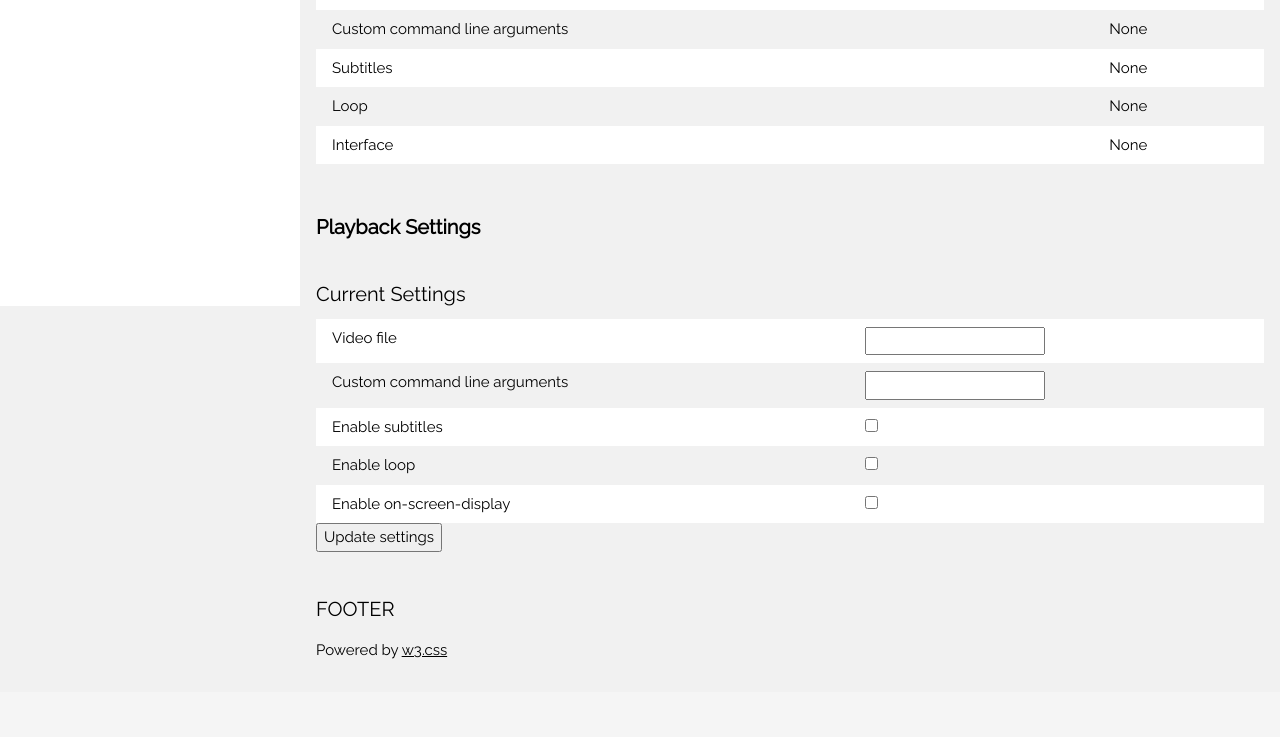
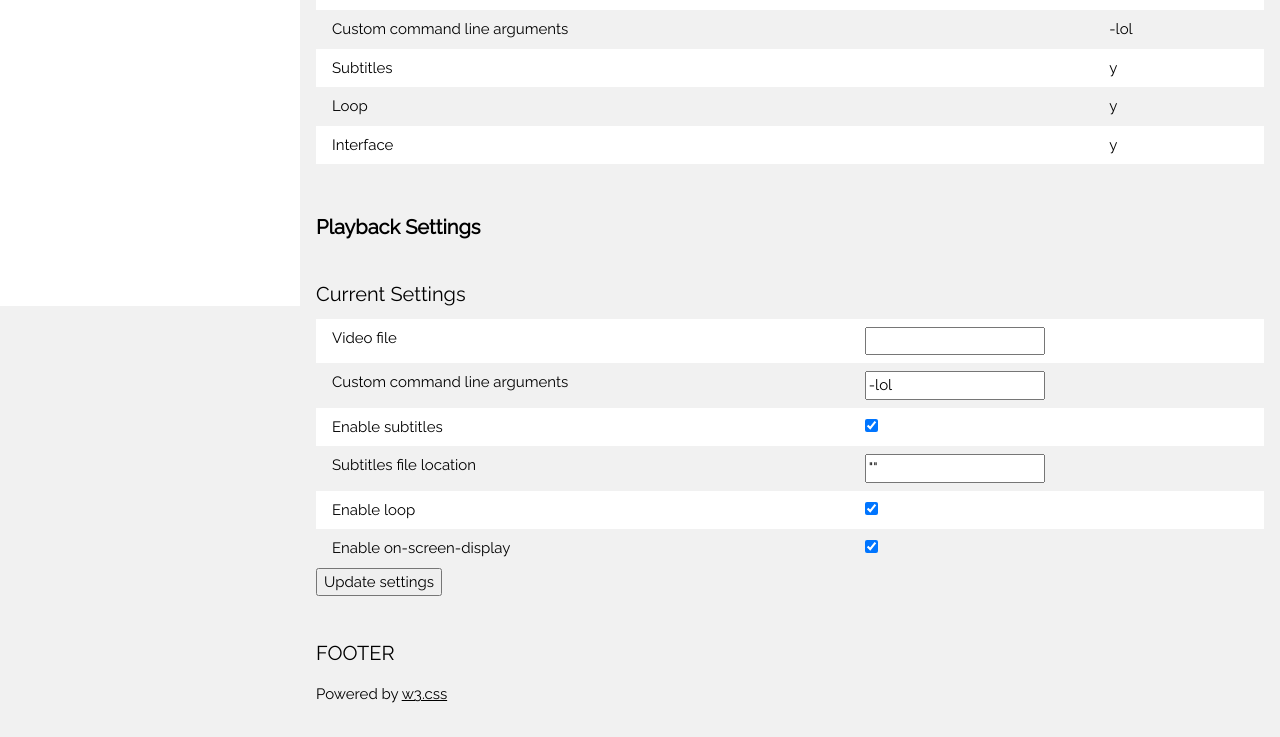
Before and after one commit to Fragrag/PiVideoLooper, a Flask app: page / in a window 1280 px wide. Shown: the part 537-1274 px from the top of the page. Before the commit the page ends 1196 px from the top, so only its background shows below. Run offline with Flask 2, Linux system fonts and the light colour scheme; some libraries are stand-ins or nearby versions.

Commit message:
Server is getting SOME data at least now

```diff
--- a/Server.py
+++ b/Server.py
@@ -14,8 +14,6 @@ class SettingsForm(FlaskForm):
     subtitles_location = StringField('Subtitles file location')
     loop = BooleanField('Enable loop')
     no_interface = BooleanField('Enable on-screen-display')
-
-    submit = SubmitField()
 
     def __init__(self, configobject, *args, **kwargs):
         super(SettingsForm, self).__init__(*args, **kwargs)
@@ -70,6 +68,14 @@ def reboot():
 @server.route('/update_settings', methods=['GET', 'POST'])
 def update_settings():
     print("Update settings")
+    if request.method == 'GET':
+        settings.file_location = request.args.get('file_location')
+        settings.command_line = request.args.get('command_line')
+        settings.subtitles = request.args.get('subtitles')
+        settings.subtitles_location = request.args.get('subtitles_location')
+        settings.loop = request.args.get('loop')
+        settings.no_interface = request.args.get('no_interface')
+
     if request.method == 'POST':
         settings.file_location = request.args.get('file_location')
         settings.command_line = request.args.get('command_line')
--- a/config.json
+++ b/config.json
@@ -1 +1 @@
-{"fileLocation": null, "commandLine": null, "subtitles": null, "subtitlesLocation": null, "loop": null, "noInterface": null}
+{"fileLocation": null, "commandLine": "-lol", "subtitles": "y", "subtitlesLocation": "\"\"", "loop": "y", "noInterface": "y"}
--- a/templates/index.html
+++ b/templates/index.html
@@ -147,7 +147,7 @@
         <div class="w3-row-padding" style="margin:0 -8px">
           <div class="">
             <h4>Current Settings</h4>
-            <form method="POST" action="/update_settings" enctype="multipart/form-data">
+            <form method="GET" action="/update_settings" enctype="multipart/form-data">
               <table class="w3-table w3-striped w3-white">
                 <tr>
                   <td>{{ form.video_file.label }}</td>
@@ -160,6 +160,10 @@
                 <tr>
                   <td>{{ form.subtitles.label }}</td>
                   <td>{{ form.subtitles }}</td>
+                </tr>
+                <tr>
+                  <td>{{ form.subtitles_location.label }}</td>
+                  <td>{{ form.subtitles_location }}</td>
                 </tr>
                 <tr>
                   <td>{{ form.loop.label }}</td>
```
